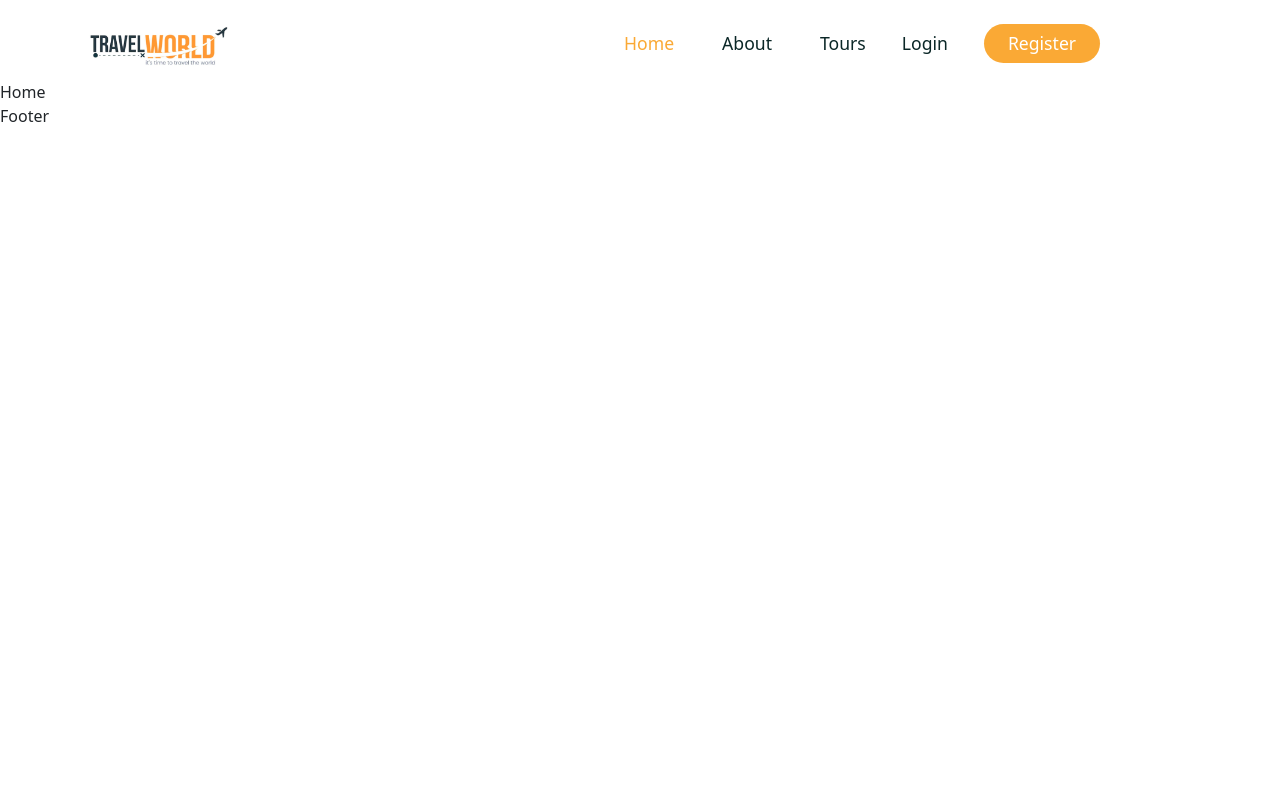
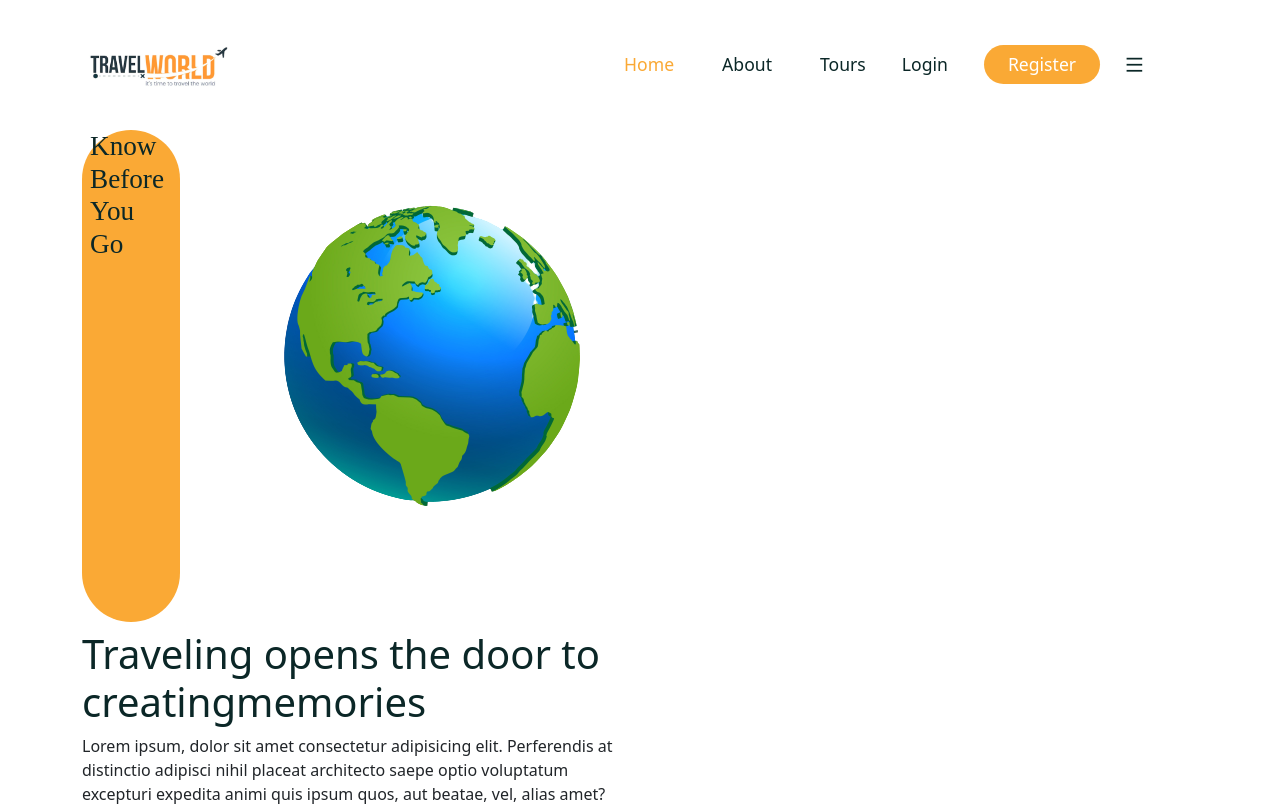
Before and after one commit to brad434/Travel_Website, a React (Create React App) app in the folder frontend/: page /home in a window 1280 px wide. Shown: the top 806 px of the page. Built offline with nearby package versions, Linux system fonts and the light colour scheme; a web font is replaced by a local one.

Commit message:
update 5/17

```diff
--- /dev/null
+++ b/frontend/src/Shared/Subtitle.jsx
@@ -0,0 +1,9 @@
+import React from 'react';
+
+const Subtitle = ({ subtitle }) => {
+    return (
+        <h3 className='section__subtitle'>{subtitle}</h3>
+    )
+}
+
+export default Subtitle
--- a/frontend/src/components/Header/Header.jsx
+++ b/frontend/src/components/Header/Header.jsx
@@ -34,7 +34,9 @@ const Header = () => {
                         <ul className="menu d-flex align-items-center gap-5">
                             {nav__links.map((item, index) => (
                                 <li className="nav__item" key={index}>
-                                    <NavLink to={item.path} className={navClass => navClass.isActive ? 'active__link' : ''}>{item.display}</NavLink>
+                                    <NavLink to={item.path} className={navClass => navClass.isActive ? 'active__link' : ''}>
+                                        {item.display}
+                                    </NavLink>
                                 </li>
                             ))}
                         </ul>
@@ -50,7 +52,6 @@ const Header = () => {
                             <i class="ri-menu-line"></i>
                         </span>
                     </div>
-
                 </div>
             </Row>
         </Container>
--- a/frontend/src/components/Header/header.css
+++ b/frontend/src/components/Header/header.css
@@ -30,7 +30,7 @@
 .mobile__menu {
   font-size: 1.3rem;
   color: var(--heading-color);
-  display: none;
+  /* display: none; */
 }
 
 .sticky__header {
--- a/frontend/src/pages/Home.jsx
+++ b/frontend/src/pages/Home.jsx
@@ -1,8 +1,37 @@
 import React from 'react'
+import '../styles/home.css'
+
+import { Container, Row, Col } from 'reactstrap';
+import heroImg from '../assets/images/hero-img01.jpg'
+import heroImg02 from '../assets/images/hero-img02.jpg'
+import heroVideo from '../assets/images/hero-video.mp4'
+import Subtitle from '../Shared/Subtitle'
+import worldImg from './../assets/images/world.png'
 
 const Home = () => {
     return (
-        <div>Home</div>
+        <>
+            {/* ============= hero section start ============ */}
+            <section>
+                <Container>
+                    <Row>
+                        <Col lg='6'>
+                            <div className="hero__content">
+                                <div className="hero__subtitle d-flex align-item-center">
+                                    <Subtitle subtitle={'Know Before You Go'} />
+                                    <img src={worldImg} alt="" srcset="" />
+                                </div>
+                                <h1>Traveling opens the door to creating
+                                    <span className='highlight'>memories</span>
+                                </h1>
+                                <p>Lorem ipsum, dolor sit amet consectetur adipisicing elit. Perferendis at distinctio adipisci nihil placeat architecto saepe optio voluptatum excepturi expedita animi quis ipsum quos, aut beatae, vel, alias amet? Assumenda deleniti dolor magni quisquam voluptate modi fugiat veritatis, veniam quod aliquid fuga saepe sed, iusto, ratione temporibus et nemo dicta?</p>
+                            </div>
+                        </Col>
+                    </Row>
+                </Container>
+            </section>
+            {/* ============== hero section end ============== */}
+        </>
     )
 }
 
```
Also changed, not shown: frontend/src/styles/home.css (added).
